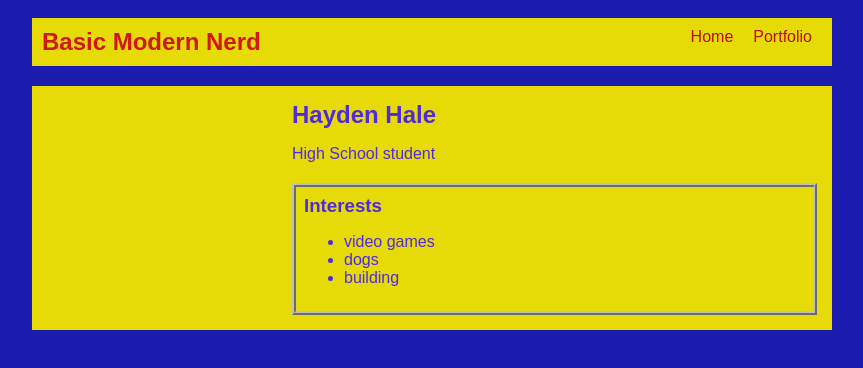
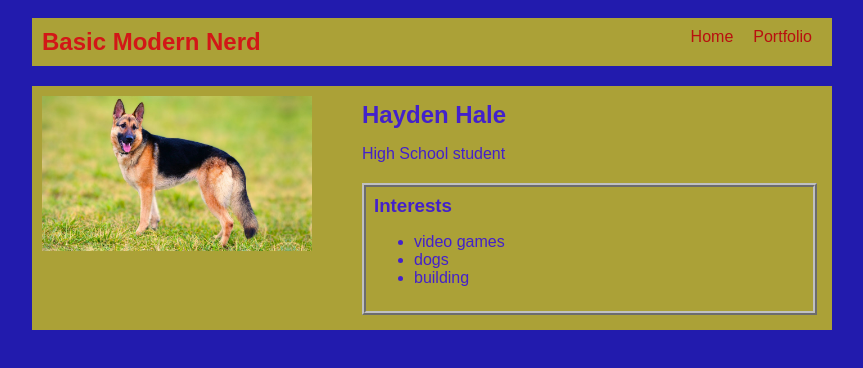
Before and after one commit to HaydenHale/HaydenHale.github.io, a plain HTML site: page index.html in a window 1280 px wide. Shown: the whole page, without its empty margins (208-1071 px from the left). Drawn offline with Linux system fonts and the light colour scheme.

Commit message:
first website

```diff
--- a/index.html
+++ b/index.html
@@ -23,7 +23,7 @@
       <main>
         <!-- Sidbar section -->
         <div class="sidebar">
-          <img class="sidebar-img" scr="images/german-shepherd.jpg" />
+          <img class="sidebar-img" src="images/german-shepherd.jpg">
         </div>
 
         <!-- Content section -->
@@ -45,7 +45,6 @@
               </li>
             </ul>
           </div>
-          <!-- Interests-->
         </div>
       </main>
     </div>
--- a/style.css
+++ b/style.css
@@ -1,6 +1,6 @@
 body {
-    background: rgb(27, 27, 173);
-    color: rgb(81, 41, 225);
+    background: rgb(34, 27, 173);
+    color: rgb(67, 33, 203);
     padding: 10px;
     font-family: Arial, sans-serif;
 }
@@ -12,7 +12,7 @@ body {
 
 /* navigation menu */
 nav {
-    background: rgb(230, 219, 6);
+    background: rgba(230, 219, 6, 0.7);
     margin: 0 auto;
     display: flex;
     padding: 10px;
@@ -46,7 +46,7 @@ a {
 
 /* main container area beneath menu */
 main {
-    background: rgb(230, 219, 6);
+    background: rgba(230, 219, 6, 0.7);
     display: flex;
     margin-top: 20px;
 }
@@ -57,7 +57,7 @@ main {
 }
 
 .sidebar-img {
-    width: 200px;
+    width: 270px;
 }
 
 .content {
```
